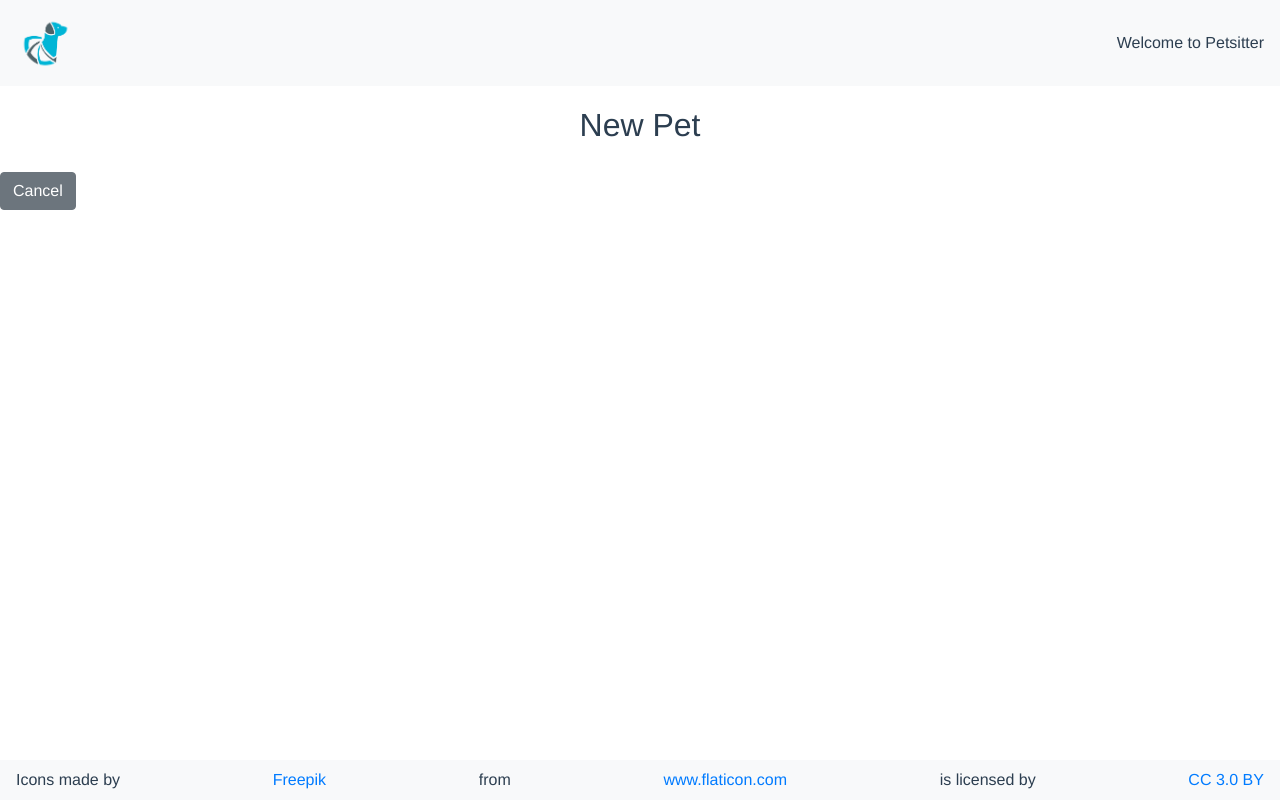
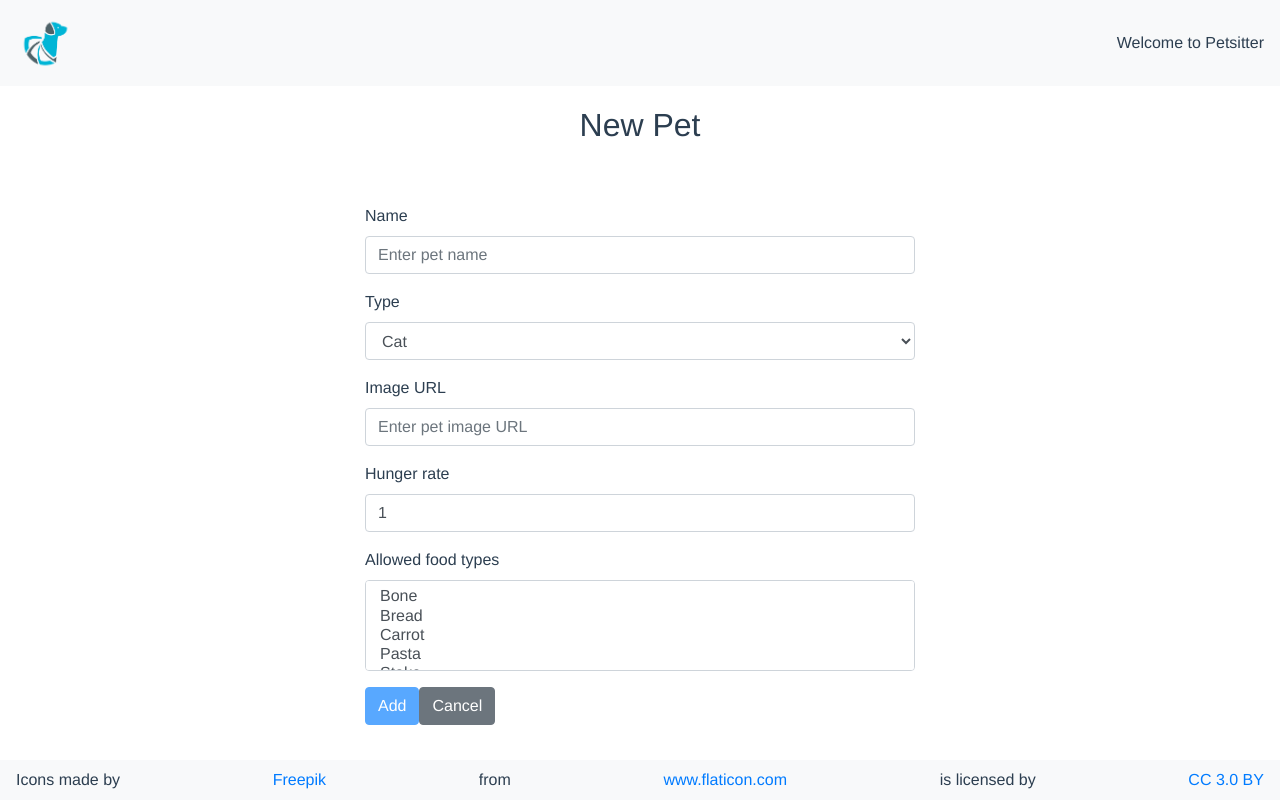
Before and after one commit to amoslande/petsitter, a Vue app: page /#/new in a window 1280 px wide. Built offline with nearby package versions, Linux system fonts and the light colour scheme.

Commit message:
NewPetView logic and UI

```diff
--- a/src/components/PetListItem.vue
+++ b/src/components/PetListItem.vue
@@ -18,7 +18,7 @@
       </div>
     </td>
     <td class="pets-view-table-item-img">
-      <img v-show="isSelected" :src="require('@/assets/' + pet.type.name + '.svg')"/>
+      <img v-show="isSelected" :src="require('@/assets/' + pet.type.name.toLowerCase() + '.svg')"/>
     </td>
   </tr>
 </template>
--- a/src/stores/PetsStore.js
+++ b/src/stores/PetsStore.js
@@ -9,32 +9,23 @@ const FOOD_TYPES = {
 };
 
 const PET_TYPES = {
-  CAT: { name: 'cat', allowedFoodTypes: [FOOD_TYPES.BREAD, FOOD_TYPES.PASTA] },
-  DOG: {
-    name: 'dog',
-    allowedFoodTypes: [
-      FOOD_TYPES.BONE,
-      FOOD_TYPES.BREAD,
-      FOOD_TYPES.CARROT,
-      FOOD_TYPES.PASTA,
-      FOOD_TYPES.STAKE,
-    ],
-  },
-  FISH: { name: 'fish', allowedFoodTypes: [FOOD_TYPES.BREAD] },
-  RABBIT: {
-    name: 'rabbit',
-    allowedFoodTypes: [
-      FOOD_TYPES.BREAD,
-      FOOD_TYPES.CARROT,
-      FOOD_TYPES.PASTA,
-    ],
-  },
+  CAT: { name: 'Cat' },
+  DOG: { name: 'Dog' },
+  FISH: { name: 'Fish' },
+  RABBIT: { name: 'Rabbit' },
 };
 
 const PetsStore = {
   data: {
     pets: [
       {
+        allowedFoodTypes: [
+          FOOD_TYPES.BONE,
+          FOOD_TYPES.BREAD,
+          FOOD_TYPES.CARROT,
+          FOOD_TYPES.PASTA,
+          FOOD_TYPES.STAKE,
+        ],
         hungerRate: 10,
         image: 'https://loremflickr.com/60/60/pet?1',
         name: 'nameA',
@@ -42,6 +33,13 @@ const PetsStore = {
         type: PET_TYPES.DOG,
       },
       {
+        allowedFoodTypes: [
+          FOOD_TYPES.BONE,
+          FOOD_TYPES.BREAD,
+          FOOD_TYPES.CARROT,
+          FOOD_TYPES.PASTA,
+          FOOD_TYPES.STAKE,
+        ],
         hungerRate: 10,
         image: 'https://loremflickr.com/60/60/pet?2',
         name: 'nameB',
@@ -49,6 +47,7 @@ const PetsStore = {
         type: PET_TYPES.DOG,
       },
       {
+        allowedFoodTypes: [FOOD_TYPES.BREAD, FOOD_TYPES.PASTA],
         hungerRate: 5,
         image: 'https://loremflickr.com/60/60/pet?3',
         name: 'nameC',
@@ -56,6 +55,7 @@ const PetsStore = {
         type: PET_TYPES.CAT,
       },
       {
+        allowedFoodTypes: [FOOD_TYPES.BREAD, FOOD_TYPES.PASTA],
         hungerRate: 5,
         image: 'https://loremflickr.com/60/60/pet?4',
         name: 'nameD',
@@ -65,12 +65,14 @@ const PetsStore = {
     ],
   },
   methods: {
-    addPet(pet) {
-
+    addPet(petStore, pet) {
+      petStore.data.pets.push(pet);
     },
     feedPet(pet, foodType) {
       let { status } = pet;
-      if (pet.type.allowedFoodTypes.includes(foodType)) {
+      if (status === 0) return;
+
+      if (pet.allowedFoodTypes.includes(foodType)) {
         status += foodType.value;
         status = status > 100 ? 100 : status;
       } else {
@@ -93,4 +95,5 @@ export {
   FOOD_TYPES,
   HUNGER_INTERVAL,
   PetsStore,
+  PET_TYPES,
 };
--- a/src/views/ManagePetsView.vue
+++ b/src/views/ManagePetsView.vue
@@ -37,8 +37,9 @@
       </select>
       <button type="button"
               class="btn btn-primary"
+              :disabled="selectedPet && selectedPet.status === 0"
               @click="feedPet">
-        Feed pet
+        Feed {{ selectedPet && selectedPet.name }}
       </button>
     </div>
   </div>
@@ -54,8 +55,8 @@ export default {
   data() {
     return {
       FOOD_TYPES,
+      PetsStore,
       selectedFoodType: Object.values(FOOD_TYPES)[0],
-      PetsStore,
       selectedPet: null,
     };
   },
--- a/src/views/NewPetView.vue
+++ b/src/views/NewPetView.vue
@@ -1,20 +1,91 @@
 <template>
   <div>
-    <h2 class="pets-view-title">New Pet</h2>
-    <button type="button" class="btn btn-secondary" @click="cancel">Cancel</button>
+    <h2 class="new-pet-view-title">New Pet</h2>
+    <form class="new-pet-view-form">
+      <div class="form-group">
+        <label for="petName">Name</label>
+        <input class="form-control"
+               id="petName"
+               placeholder="Enter pet name"
+               v-model="pet.name"/>
+      </div>
+      <div class="form-group">
+        <label for="petType">Type</label>
+        <select class="form-control" id="petType" v-model="pet.type">
+          <option v-for="petType in PET_TYPES"
+                  :key="petType.name"
+                  :value="petType">
+            {{ petType.name }}
+          </option>
+        </select>
+      </div>
+      <div class="form-group">
+        <label for="petImg">Image URL</label>
+        <input class="form-control"
+               id="petImg"
+               type="url"
+               placeholder="Enter pet image URL"
+               v-model="pet.image"/>
+      </div>
+      <div class="form-group">
+        <label for="petHungerRate">Hunger rate</label>
+        <input class="form-control"
+               id="petHungerRate"
+               type="number"
+               min="1"
+               max="100"
+               v-model="pet.hungerRate"/>
+      </div>
+      <div class="form-group">
+        <label for="allowedFoodTypes">Allowed food types</label>
+        <select class="form-control" id="allowedFoodTypes" v-model="pet.allowedFoodTypes" multiple>
+          <option v-for="foodType in FOOD_TYPES"
+                  :key="foodType.name"
+                  :value="foodType">
+            {{ foodType.name }}
+          </option>
+        </select>
+      </div>
+      <button type="button" class="btn btn-primary" @click="add" :disabled="!valid">Add</button>
+      <button type="button" class="btn btn-secondary" @click="cancel">Cancel</button>
+    </form>
   </div>
 </template>
 
 <script>
+import { FOOD_TYPES, PetsStore, PET_TYPES } from '@/stores/PetsStore.js';
+
 export default {
   name: 'NewPetView',
   data() {
     return {
-
+      FOOD_TYPES,
+      pet: {
+        allowedFoodTypes: [],
+        hungerRate: 1,
+        image: '',
+        name: '',
+        status: 100,
+        type: Object.values(PET_TYPES)[0],
+      },
+      PetsStore,
+      PET_TYPES,
     };
+  },
+  computed: {
+    valid() {
+      return this.pet.name.length > 2 &&
+        this.pet.image.length > 5 &&
+        this.pet.hungerRate > 0 && this.pet.hungerRate <= 100 &&
+        this.pet.allowedFoodTypes.length > 0;
+    },
   },
   methods: {
     cancel() {
+      this.$router.push('/');
+    },
+    add() {
+      this.PetsStore.methods.addPet(PetsStore, this.pet);
       this.$router.push('/');
     },
   },
@@ -22,8 +93,12 @@ export default {
 </script>
 
 <style scoped>
-  .pets-view-title {
+  .new-pet-view-title {
     padding: 20px 10px;
     text-align: center;
   }
+  .new-pet-view-form {
+    margin: 40px auto;
+    width: 550px;
+  }
 </style>
```
